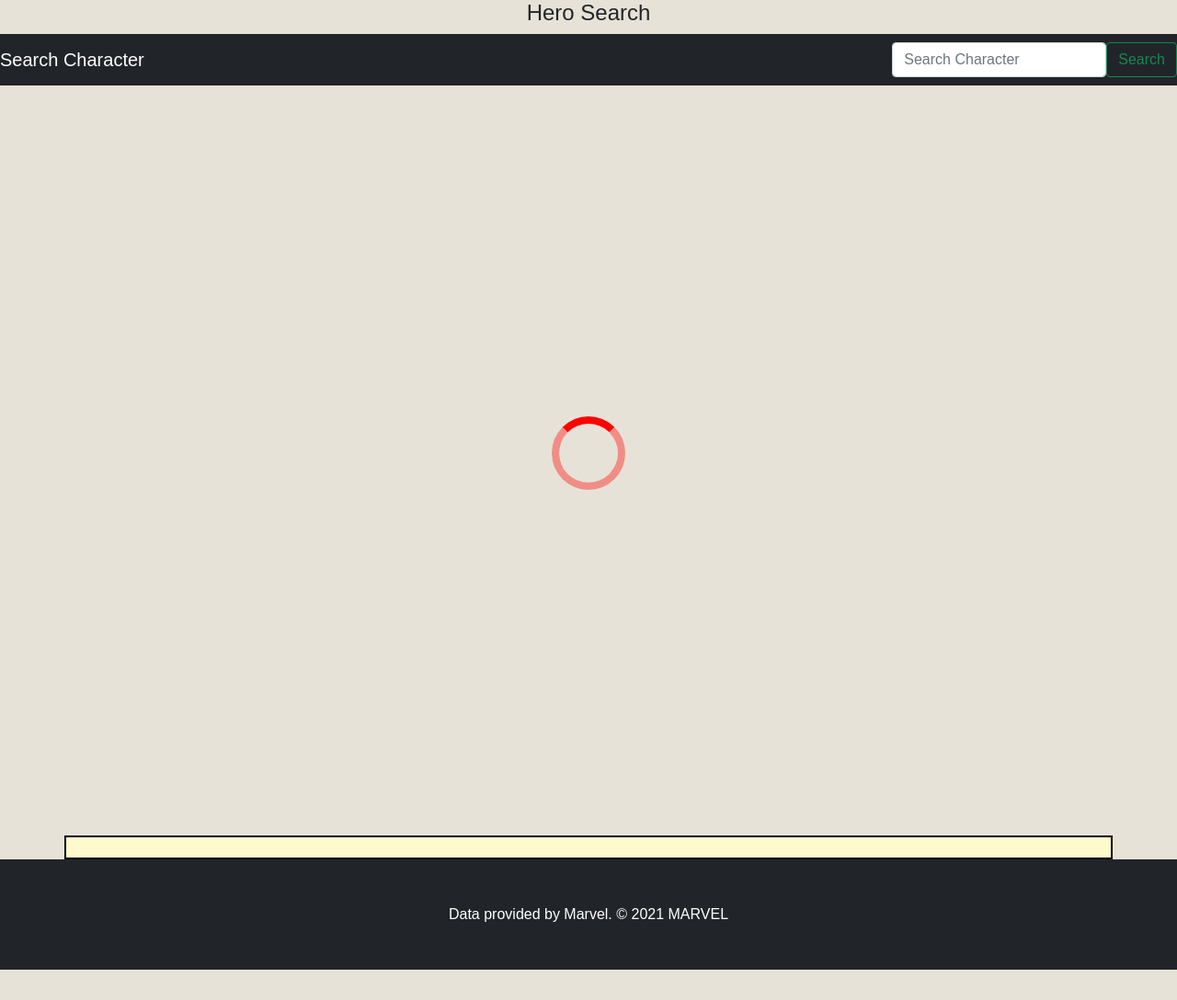
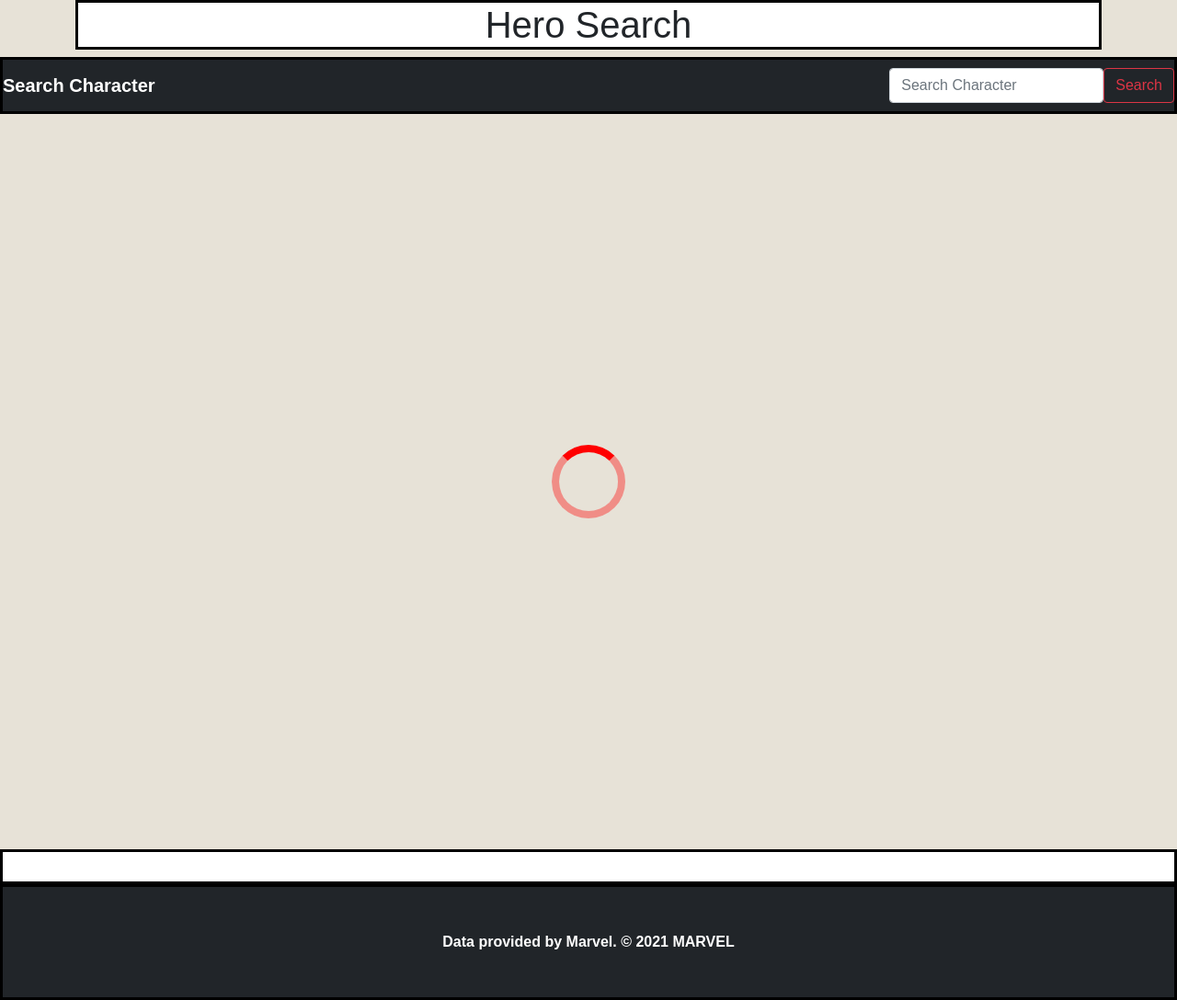
Before and after one commit to Pablo-Camargo/apiMarvelFront, a website built with webpack: page public/index.html in a window 1280 px wide. Shown: the whole page at 92% size. Before the commit the page ends 1055 px from the top, so only its background shows below. Built offline with nearby package versions, Linux system fonts and the light colour scheme; files whose address does not match are found by name; a web font is replaced by a local one.

Commit message:
front atualizado

```diff
--- a/public/index.html
+++ b/public/index.html
@@ -14,7 +14,7 @@
     <header>
       <div class="container-fluid SkyLine my-0">
         <div class=" container align-content-center ">
-            <h4 class="big text-center">Hero Search</h4>
+            <h1 class="big text-center box ">Hero Search</h1>
         </div>
     </div>
         <nav class="navbar navbar-expand-lg navbar-light bg-dark d-flex justify-content-between">
@@ -22,7 +22,7 @@
 
             <form class="form-inline my-2 my-lg-0 d-flex">
               <input class="form-control mr-sm-2" id="input"  type="search" placeholder="Search Character" aria-label="Search">
-              <button class="btn btn-outline-success my-2 my-sm-0" id="bt" type="button">Search</button>
+              <button class="btn btn-outline-danger my-2 my-sm-0" id="bt" type="button">Search</button>
             </form>
         </nav>
       </div>
@@ -30,7 +30,7 @@
     <div class="spinner-wraper">
       <div class="spinner"></div>
     </div>
-
+    <div class="box">
     <div class="row">
         <div class="col-12 ">
           <nav >
@@ -39,10 +39,11 @@
           </nav>
         </div>
       </div>
-    <div class="  container  boxtext" >
+    <div class="  container  " >
         <ul class="results row">
         </ul>
     </div>
+  </div>
   <footer class="py-5 bg-dark">
         <div class="container">
             <p class="m-0 text-center text-white">Data provided by Marvel. © 2021 MARVEL</p>
--- a/public/style.css
+++ b/public/style.css
@@ -37,13 +37,19 @@ body {
   background: #fff;
   border: solid black;
   border-color: black;
-  float: left;
+}
+.navbar {
+  border: solid;
+  border-color: #000;
+}
+footer {
+  border: solid;
+  border-color: #000;
 }
 
 .boxtext {
   background-color: #fffacd;
   border: solid 2px #000;
-
   padding: 3px 10px;
   font-weight: bold;
 }
@@ -86,4 +92,5 @@ body {
 }
 * {
   font-family: "Marvel", sans-serif;
+  font-weight: bold;
 }
--- a/src/classes/char/index.js
+++ b/src/classes/char/index.js
@@ -16,7 +16,7 @@ export default class Char {
           </li>`;
     } else {
       newChar = `<li class="card boxtext box1 col-md-3">
-        <input type="image" class="img-responsive mt-3 box  "  width="100"data-id="${this.id}"src="${this.thumbnail.path}.${this.thumbnail.extension}"><h6>${this.name}</h6>
+        <input type="image" class="img-responsive mt-3 box  "  width="100"data-id="${this.id}"src="${this.thumbnail.path}.${this.thumbnail.extension}"><h6 class="box0 box">${this.name}</h6>
           </li>`;
     }
     return newChar;
--- a/src/classes/charCard/index.js
+++ b/src/classes/charCard/index.js
@@ -19,7 +19,7 @@ export default class CharCard {
     const comDes = this.hasComicsDescription(comics, description);
     output = `  <div class="col-12 d-flex  box" >
     <div>
-        <img class="img-responsive  rounded mb-lg-0  box4  " src="${hasImg}"  width="800" alt="...">
+        <img class="img-responsive  rounded mb-lg-0  box4  " src="${hasImg}"  width="100" alt="...">
     </div>
     <div class="card-body   h-100 mt-2 mt-lg-0  box  ">
       <h5 class="card-title  ml-3 mt-3 boxtext">${this.name}</h5>
--- a/src/index.js
+++ b/src/index.js
@@ -74,10 +74,10 @@ class App {
     document.querySelector(".pagination").innerHTML = "";
     const pages = Math.ceil(data / 100);
     for (let i = 1; i <= pages; i++) {
-      const li = `<li class="page-item"><a class="page-link" href="#" data-page="${i}">${i}</a></li>`;
+      const li = `<li class="page-item "><a class="btn btn-outline-dark" href="#" data-page="${i}">${i}</a></li>`;
       document.querySelector(".pagination").innerHTML += li;
     }
-    for (let link of document.getElementsByClassName("page-link")) {
+    for (let link of document.getElementsByClassName("btn")) {
       link.onclick = (event) => {
         event.preventDefault();
         const page = event.target.dataset.page;
```
